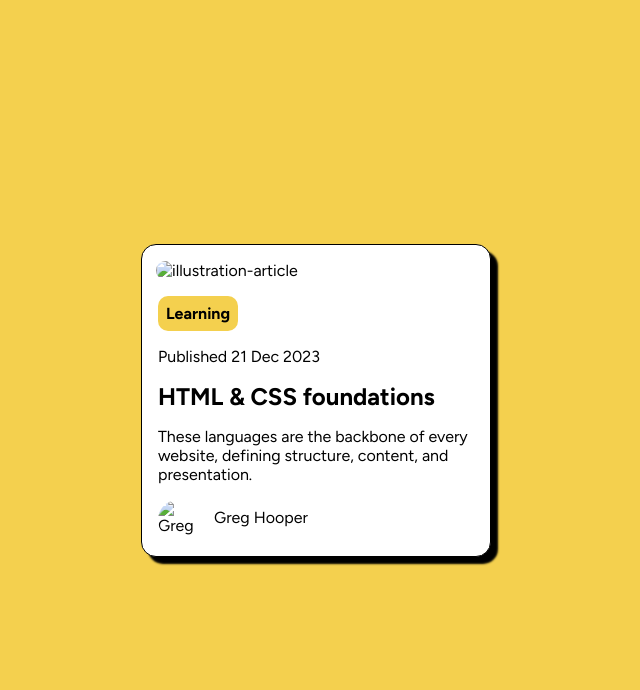
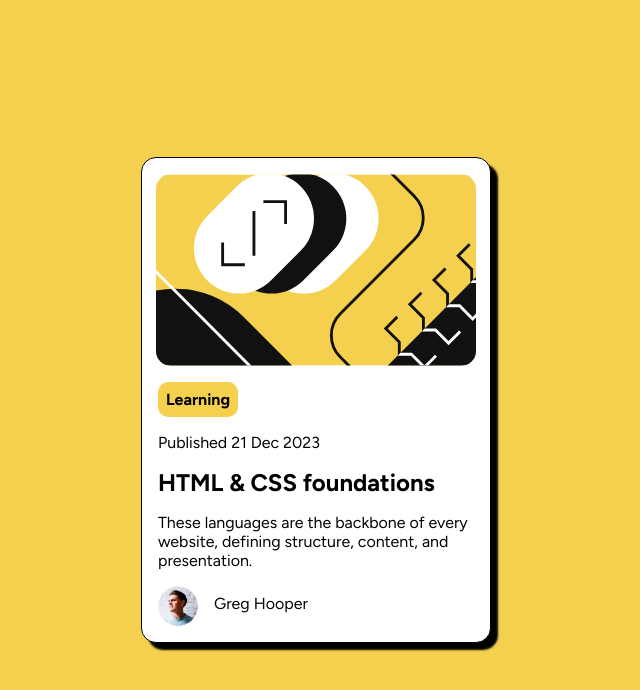
Before and after one commit to Mtrxxo/Blog-Modified-, a plain HTML site: page index.html in a window 1280 px wide. Shown: the whole page, without its empty margins (324-964 px from the left). Drawn offline with Linux system fonts and the light colour scheme.

Commit message:
Update index.html

```diff
--- a/index.html
+++ b/index.html
@@ -3,7 +3,7 @@
 <head>
   <meta charset="UTF-8">
   <meta name="viewport" content="width=device-width, initial-scale=1.0">
-  <link rel="icon" type="image/png" sizes="32x32" href="./assets/images/favicon-32x32.png">
+  <link rel="icon" type="image/png" sizes="32x32" href="images/favicon-32x32.png">
   <link rel="stylesheet" href="style.css">
   <link rel="preconnect" href="https://fonts.googleapis.com">
   <link rel="preconnect" href="https://fonts.gstatic.com" crossorigin>
@@ -13,7 +13,7 @@
 <body>
   <div class="container">
   <section class="body__section">
-    <img src="assets/images/illustration-article.svg" alt="illustration-article" loading="eager" class="illustration">
+    <img src="images/illustration-article.svg" alt="illustration-article" loading="eager" class="illustration">
     <p class="topic">Learning</p>
 
     <p>Published 21 Dec 2023</p>
@@ -26,7 +26,7 @@
         <span class="second-p">presentation.</span>
       </p>
       <div class="avatar">
-        <img src="assets/images/image-avatar.jpg" alt="Greg Hooper" loading="eager">
+        <img src="images/image-avatar.jpg" alt="Greg Hooper" loading="eager">
         <p>Greg Hooper</p>
       </div>
   </section>
```
